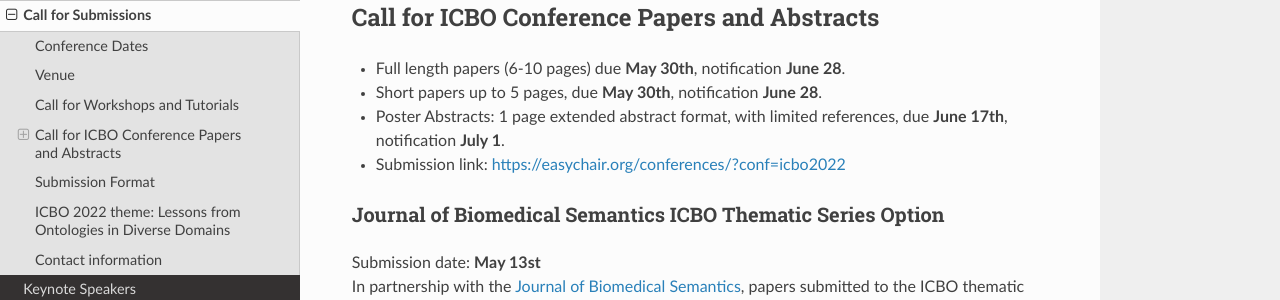
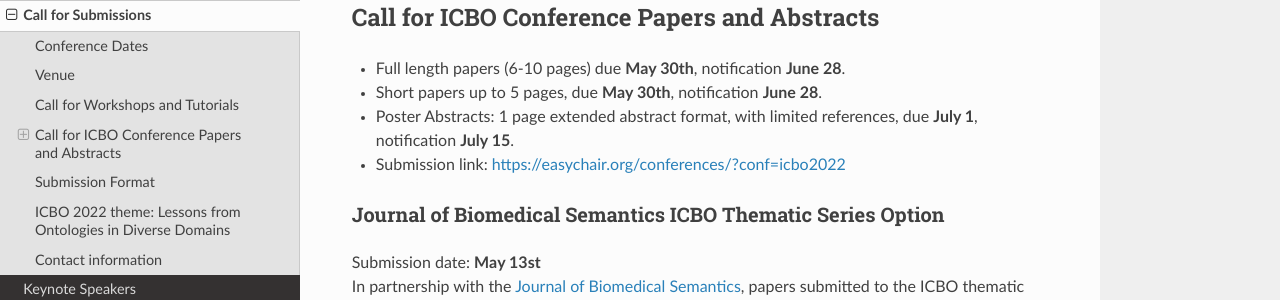
Before and after one commit to johnbeve/BFO-Organization, an MkDocs documentation site: the page built from docs/call-for-submissions.md, in a window 1280 px wide and 900 px high, scrolled down 680 px. Shown: the part 151-451 px from the top of the window. Built offline with MkDocs 1.6.1, drawn with Linux system fonts in a browser that asks for light colours; nearby versions of some CDN libraries.

Commit message:
Update call-for-submissions.md

```diff
--- a/docs/call-for-submissions.md
+++ b/docs/call-for-submissions.md
@@ -27,7 +27,7 @@ This meeting will be a hybrid meeting that includes both in-person and virtual p
 ## Call for ICBO Conference Papers and Abstracts
 - Full length papers (6-10 pages) due **May 30th**, notification **June 28**.
 - Short papers up to 5 pages, due **May 30th**, notification **June 28**.
-- Poster Abstracts: 1 page extended abstract format, with limited references, due **June 17th**, notification **July 1**.
+- Poster Abstracts: 1 page extended abstract format, with limited references, due **July 1**, notification **July 15**.
 - Submission link: [https://easychair.org/conferences/?conf=icbo2022](https://easychair.org/conferences/?conf=icbo2022)
 
 ### Journal of Biomedical Semantics ICBO Thematic Series Option
```
